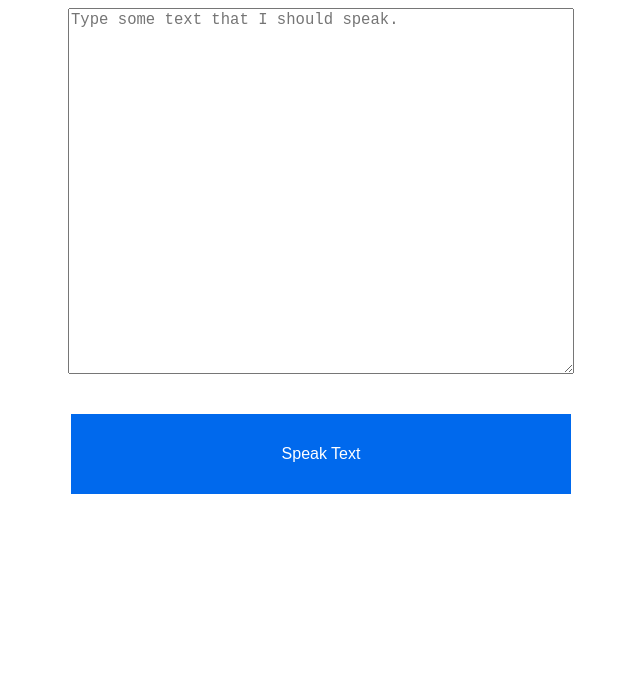
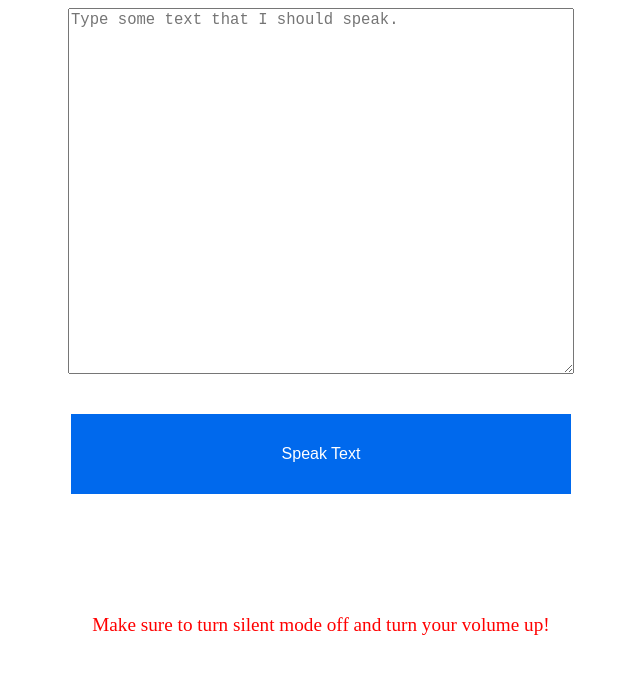
Before and after one commit to JosiahSayers/Voice, a plain HTML site: page index.html in a window 1280 px wide. Shown: the whole page, without its empty margins (319-959 px from the left). Drawn offline with Linux system fonts and the light colour scheme.

Commit message:
Added reminder text to turn off silent mode and turn up volume

```diff
--- a/index.html
+++ b/index.html
@@ -1,7 +1,7 @@
 <!DOCTYPE html>
 <html>
 <head>
-  <title>Page Title</title>
+  <title>Text To Speech</title>
   <meta name="viewport" content="width=device-width, initial-scale=1">
 <link rel="stylesheet" href="/site.css" type="text/css" />
 </head>
@@ -13,5 +13,8 @@
 
   <script src='//vws.responsivevoice.com/v/e?key=UrecPa5e'></script>
   <script src="main.js"></script>
+  <div id="info">
+    Make sure to turn silent mode off and turn your volume up!
+  </div>
 </body>
 </html>
--- a/main.js
+++ b/main.js
@@ -1,5 +1,5 @@
 document.querySelector('form').addEventListener('submit', event => {
   event.preventDefault();
   let textBox = document.getElementById('textInput');
-  responsiveVoice.speak(textBox.value, 'US English Female');
+  responsiveVoice.speak(textBox.value);
 }, true);
--- a/site.css
+++ b/site.css
@@ -13,7 +13,7 @@ form {
 }
 
 #playButton {
-  width: 90%;
+  width: 90vw;
   max-width: 500px;
   height: 10vh;
 
@@ -33,3 +33,10 @@ form {
     -webkit-appearance: none;
     -moz-appearance: none;
 }
+
+#info {
+  padding-top: 15vh;
+  text-align: center;
+  font-size: 1.2em;
+  color: rgb(255, 0, 0);
+}
```
